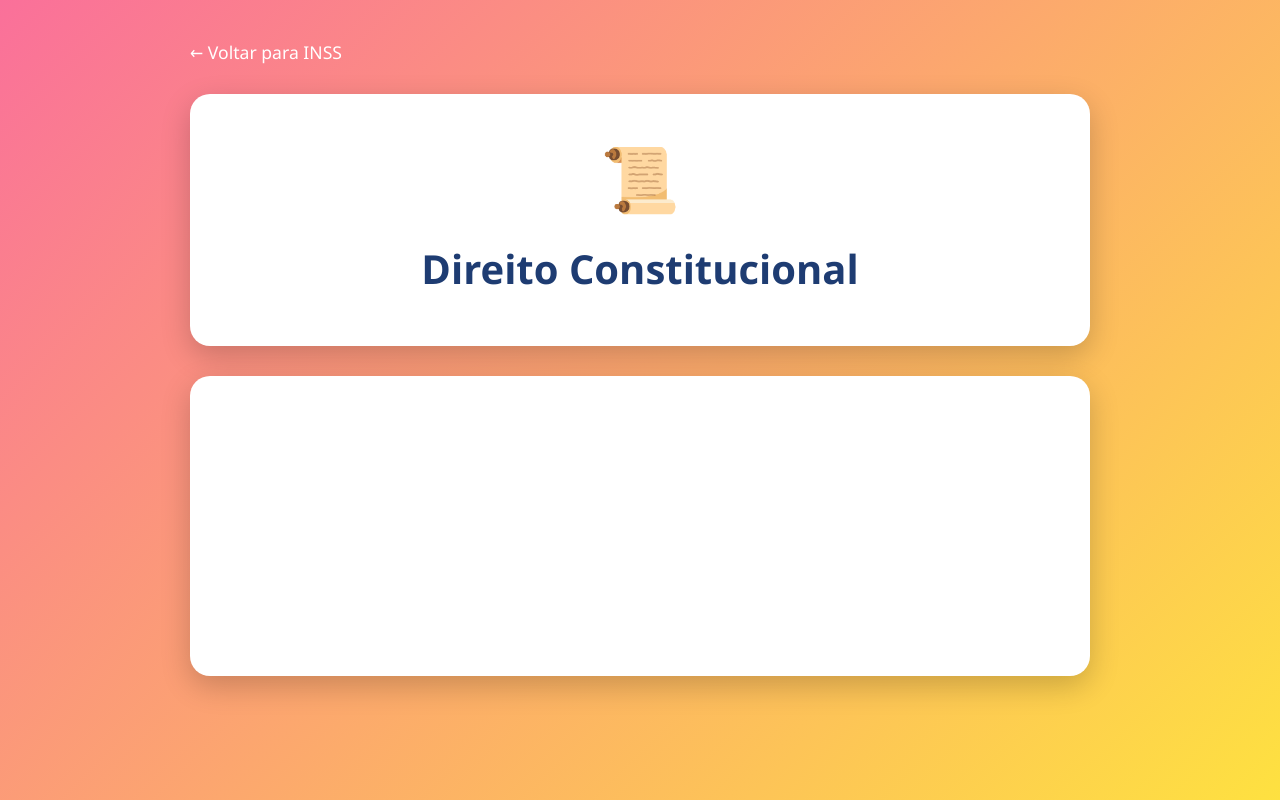
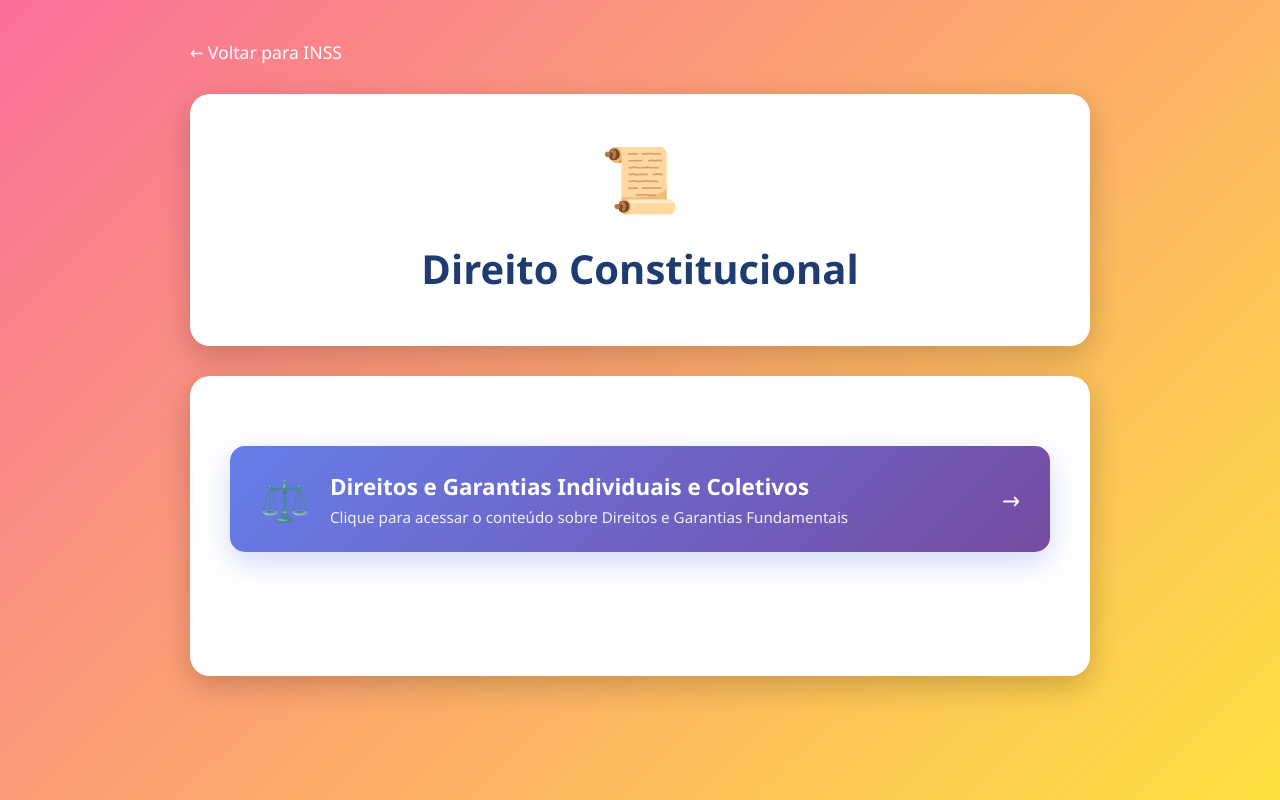
Before and after one commit to flapa87/estudos, a plain HTML site: page direito_constitucional.html in a window 1280 px wide. Drawn offline with Linux system fonts and the light colour scheme.

Commit message:
Update direito_constitucional.html

```diff
--- a/direito_constitucional.html
+++ b/direito_constitucional.html
@@ -63,6 +63,49 @@
             box-shadow: 0 10px 30px rgba(0,0,0,0.2);
             min-height: 300px;
         }
+
+        /* Estilo do botão de link */
+        .tema-link {
+            display: block;
+            background: linear-gradient(135deg, #667eea 0%, #764ba2 100%);
+            color: white;
+            text-decoration: none;
+            padding: 25px 30px;
+            border-radius: 15px;
+            margin-top: 30px;
+            box-shadow: 0 10px 30px rgba(102, 126, 234, 0.3);
+            transition: all 0.3s ease;
+        }
+
+        .tema-link:hover {
+            transform: translateY(-5px);
+            box-shadow: 0 15px 40px rgba(102, 126, 234, 0.5);
+        }
+
+        .tema-content {
+            display: flex;
+            align-items: center;
+            gap: 20px;
+        }
+
+        .tema-icone {
+            font-size: 2.5em;
+        }
+
+        .tema-info h3 {
+            font-size: 1.4em;
+            margin-bottom: 5px;
+        }
+
+        .tema-info p {
+            opacity: 0.9;
+            font-size: 0.95em;
+        }
+
+        .tema-arrow {
+            margin-left: auto;
+            font-size: 1.5em;
+        }
     </style>
 </head>
 <body>
@@ -75,7 +118,17 @@
         </header>
 
         <div class="conteudo">
-            <!-- Adicione seu conteúdo aqui -->
+            <!-- NOVO BOTÃO: Direitos e Garantias Individuais e Coletivos -->
+            <a href="constitucional1.html" class="tema-link">
+                <div class="tema-content">
+                    <span class="tema-icone">⚖️</span>
+                    <div class="tema-info">
+                        <h3>Direitos e Garantias Individuais e Coletivos</h3>
+                        <p>Clique para acessar o conteúdo sobre Direitos e Garantias Fundamentais</p>
+                    </div>
+                    <span class="tema-arrow">→</span>
+                </div>
+            </a>
         </div>
     </div>
 </body>
```
